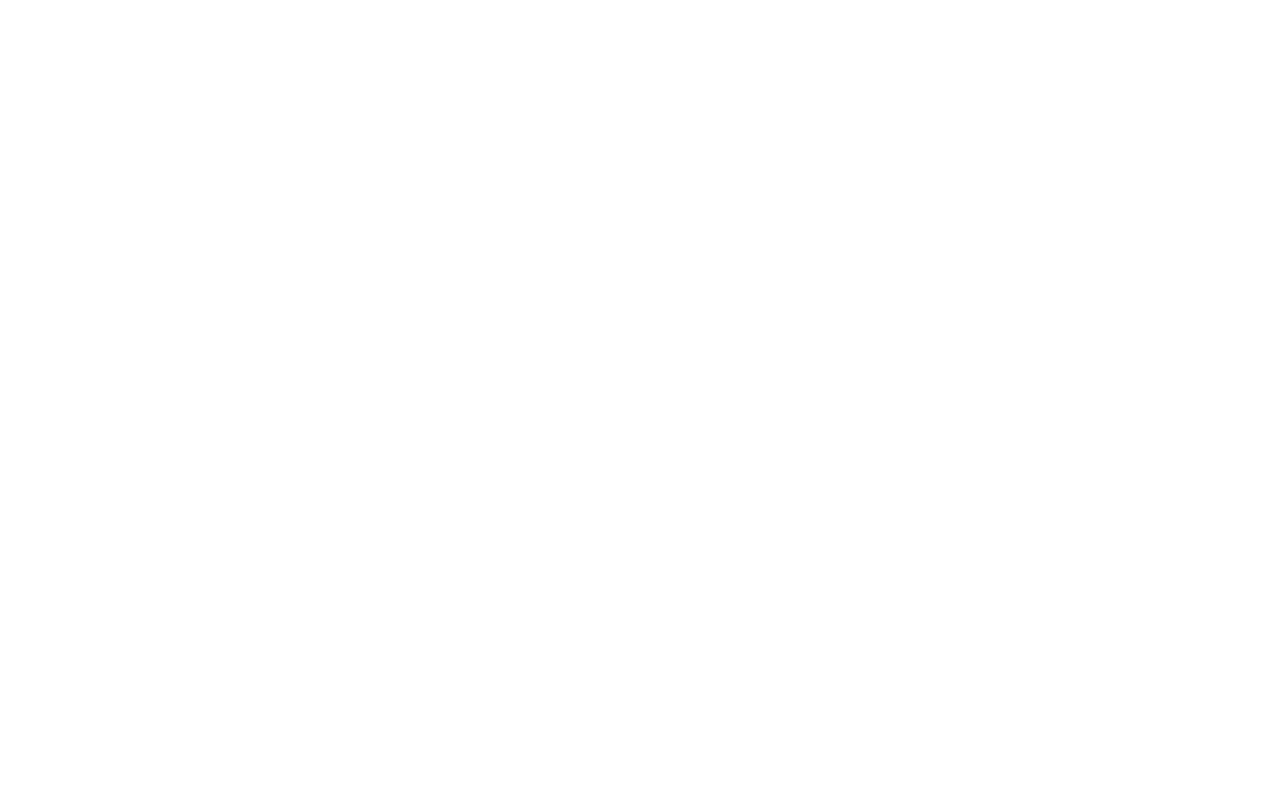
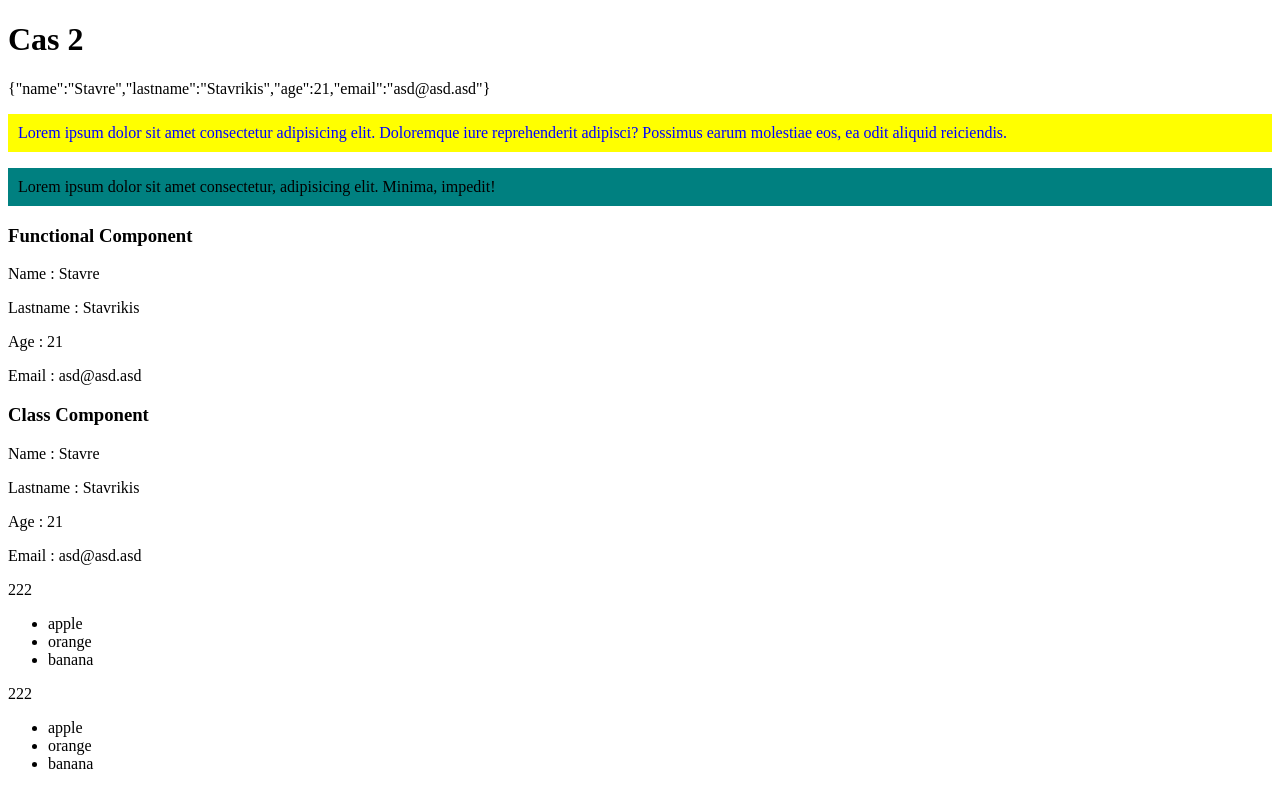
Before and after one commit to stefanimladenovski/reactjs, a React (Create React App) app in the folder reactjs/: page / in a window 1280 px wide. Built offline with nearby package versions, Linux system fonts and the light colour scheme.

Commit message:
ADD cas2

```diff
--- a/reactjs/src/App.js
+++ b/reactjs/src/App.js
@@ -1,7 +1,57 @@
+import "./css/styles.css"
+import Student from "./components/Student"
+import StudentClass from "./components/StudentClass"
+import Conditional from "./components/Conditional"
+
+// const secondaryParagraph = Object.freeze({
+//   backgroundColor: "teal",
+//   color:"black",
+//   padding:"10px"
+// })
+
+const name = "Stavre"
+const lastname = "Stavrikis"
+const age = 21
+
+const student = {
+  name,
+  lastname,
+  age,
+  email : "asd@asd.asd"
+}
+
+const fruits = ['apple', 'orange', 'banana']
+
+const toShow = false
+
 const App = () => {
 
+  // const primaryParagraph = {
+  //   backgroundColor: "yellow",
+  //   color:"blue",
+  //   padding:"10px"
+  // }
+
   return (
-    <div></div>
+    <div>
+      <h1>Cas 2</h1>
+      <div>{JSON.stringify(student)}</div>
+      <p
+        // style={primaryParagraph}
+        className="primaryParagraph"
+        >Lorem ipsum dolor sit amet consectetur adipisicing elit. Doloremque iure reprehenderit adipisci? Possimus earum molestiae eos, ea odit aliquid reiciendis.</p>
+
+      <p
+        // style={secondaryParagraph}
+        className="secondaryParagraph"
+        >Lorem ipsum dolor sit amet consectetur, adipisicing elit. Minima, impedit!</p>
+
+      <Student student={student} />
+      <StudentClass student={student} />
+
+      <Conditional fruits={fruits} toShow={toShow} />
+      <Conditional fruits={fruits} toShow={toShow} />
+    </div>
   );
 }
 
--- /dev/null
+++ b/reactjs/src/components/Conditional.js
@@ -0,0 +1,37 @@
+import PropTypes from "prop-types"
+
+const Conditional = ({toShow, fruits} ) => {
+
+    // if ( !toShow && uslov 2 && uslov 3){
+    //     return null
+    // }
+
+    return (<div>
+        { toShow && <p>111</p> }
+        { toShow ? <p>111</p> : <p>222</p>}
+
+        {/* <ul>
+            {fruits && fruits.map((fruit, index) => {
+                return (<li key={index}>{fruit}</li>)
+            })}
+        </ul> */}
+
+        <ul>
+            {fruits && fruits.map((fruit, i) => <li key={i}>{fruit}</li>)}
+        </ul>
+    </div>
+    )
+}
+
+export default Conditional
+
+Conditional.propTypes = {
+    toShow: PropTypes.bool,
+    fruits: PropTypes.arrayOf(PropTypes.string).isRequired
+}
+
+// if ( toShow ) {
+//     // print somethjing
+// } else {
+//     // print something else
+// }
--- /dev/null
+++ b/reactjs/src/components/Student.js
@@ -0,0 +1,13 @@
+const Student = ({student}) => {
+
+    const {name , lastname, email, age} = student
+
+    return <div>
+        <h3>Functional Component</h3>
+        <p>Name : {name}</p>
+        <p>Lastname : {lastname}</p>
+        <p>Age : {age}</p>
+        <p>Email : {email}</p>
+    </div>
+}
+export default Student
--- /dev/null
+++ b/reactjs/src/components/StudentClass.js
@@ -0,0 +1,15 @@
+import {Component} from 'react'
+
+export default class StudentClass extends Component {
+
+    render() {
+        const {name , lastname, email, age} = this.props.student
+        return <div>
+            <h3>Class Component</h3>
+            <p>Name : {name}</p>
+            <p>Lastname : {lastname}</p>
+            <p>Age : {age}</p>
+            <p>Email : {email}</p>
+        </div>
+    }
+}
--- /dev/null
+++ b/reactjs/src/css/styles.css
@@ -0,0 +1,11 @@
+.primaryParagraph {
+    background-color: yellow;
+    color: blue;
+    padding:10px;
+}
+
+.secondaryParagraph {
+    background-color: teal;
+    color:black;
+    padding:10px;
+}
```
